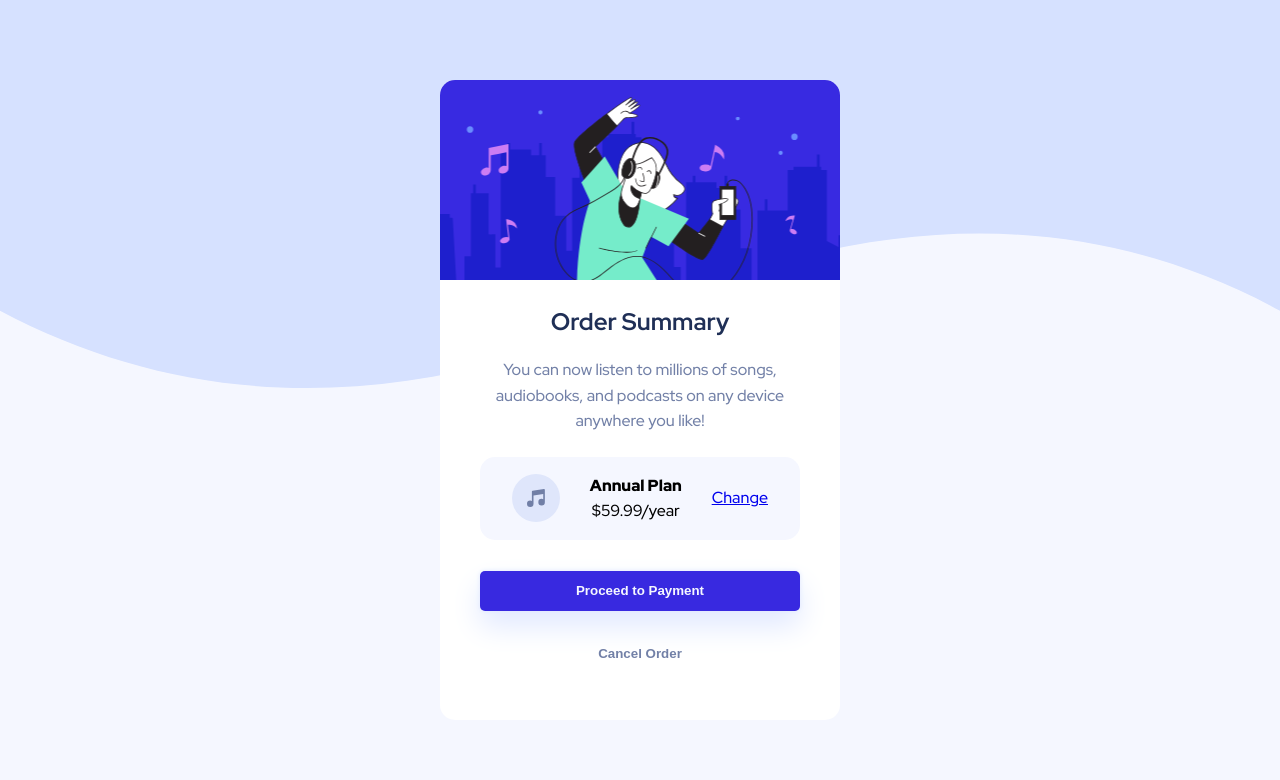
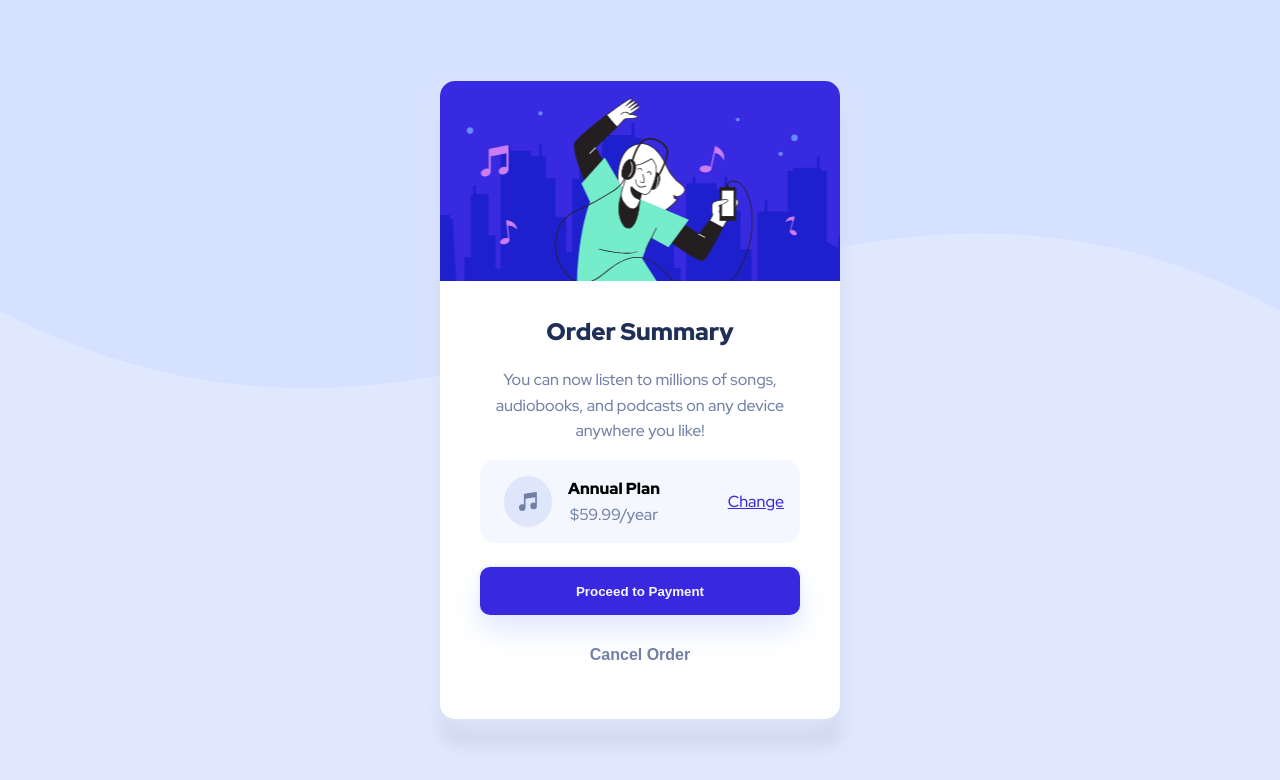
Before and after one commit to egluna-dev/order-summary-component, a plain HTML site: page index.html in a window 1280 px wide. Drawn offline with Linux system fonts and the light colour scheme.

Commit message:
CSS and HTML completed

```diff
--- a/index.html
+++ b/index.html
@@ -19,10 +19,12 @@
                     <p>You can now listen to millions of songs, audiobooks, and podcasts on any device anywhere you like!</p>
                 </div>
                 <div class="card-plan-info">
-                    <img src="/public/imgs/icon-music.svg" alt="">
-                    <div class="card-plan-info-text">
-                        <h4>Annual Plan</h4>
-                        <span>$59.99&#47;year</span>
+                    <div class="card-plan-info-icon-w-text">
+                        <img src="/public/imgs/icon-music.svg" alt="Music icon">
+                        <div class="card-plan-info-text">
+                            <h4>Annual Plan</h4>
+                            <span>$59.99&#47;year</span>
+                        </div>
                     </div>
                     <a href="#!">Change</a>
                 </div>
--- a/styles.css
+++ b/styles.css
@@ -33,21 +33,12 @@ html {
 
 body {
     font-family: var(--ff);
-    background-color: var(--very-pale-blue);
+    background-color: var(--pale-blue);
     line-height: 1.6;
 }
 
 h1, h2, h3 {
     color: var(--dark-blue)
-}
-
-.card-text p {
-    color: var(--desaturated-blue);
-}
-
-.card-text h2 {
-    position: relative;
-    bottom: 1rem;
 }
 
 .container {
@@ -65,13 +56,14 @@ h1, h2, h3 {
 .card {
     display: flex;
     flex-direction: column;
-    width: 400px;
-    height: 80%;
+    width: 90%;
+    height: auto;
     margin: 0 1rem;
     justify-content: center;
     align-items: center;
     background-color: white;
     border-radius: 15px;
+    box-shadow: var(--pale-blue) 0px 14px 28px, rgba(0, 0, 0, 0.1) 1px 25px 15px;
 }
 
 .card-img {
@@ -83,7 +75,6 @@ h1, h2, h3 {
     border-top-right-radius: 15px;
     width: 100%;
     min-height: 25vh;
-    /* max-width: 500px; */
 }
 
 .card-content {
@@ -102,6 +93,19 @@ h1, h2, h3 {
     justify-content: space-evenly;
 }
 
+.card-text p {
+    color: var(--desaturated-blue);
+}
+
+.card-text h2 {
+    position: relative;
+    bottom: 0.5rem;
+    font-weight: var(--fw-heavy);
+    font-size: 1.5rem;
+    margin: 0.5rem 0;
+    color: var(--dark-blue);
+}
+
 .card-plan-info {
     display: flex;
     background-color: var(--very-pale-blue);
@@ -109,10 +113,22 @@ h1, h2, h3 {
     justify-content: space-between;
     align-items: center;
     width: 100%;
-    min-width: 200px;
-    max-width: 40vw;
     margin: 1rem auto;
-    padding: 1rem 2rem;
+    padding: 1rem 1rem;
+}
+
+.card-plan-info-icon-w-text {
+    display: flex;
+    /* flex-direction: column; */
+}
+
+.card-plan-info-icon-w-text img {
+    min-width: 3rem;
+    min-height: 3rem;
+}
+
+.card-plan-info-icon-w-text > * {
+    margin: 0 0.5rem;
 }
 
 .card-plan-info-text {
@@ -124,24 +140,60 @@ h1, h2, h3 {
     font-weight: var(--fw-heavy);
 }
 
+.card-plan-info-text span {
+    color: var(--desaturated-blue)
+}
+
+.card-plan-info a {
+    color: var(--bright-blue);
+    transition: all 200ms ease-in-out;
+}
+
+.card-plan-info a:active {
+    text-decoration: none;
+}
+
 button {
     border: none;
-    border-radius: 5px;
-    height: 2.5rem;
+    border-radius: 10px;
+    height: 3rem;
     margin: 0.5rem 0;
 }
 
 .payment-btn {
     background-color: var(--bright-blue);
-    font-weight: var(--fw-bold);
+    font-weight: var(--fw-heavy);
     color: var(--very-pale-blue);
     box-shadow: var(--pale-blue) 0px 15px 30px 0px, var(--pale-blue) 0px 0px 5px 0px;
+    transition: all 200ms ease-in-out;
+    cursor: pointer;
+}
+
+.payment-btn:active {
+    opacity: 0.5;
 }
 
 .cancel-order-btn {
     background: none;
     color: var(--desaturated-blue);
     font-weight: var(--fw-bold);
+    font-size: 1rem;
+    cursor: pointer;
+    transition: all 200ms ease-in-out;
+}
+
+.cancel-order-btn:active {
+    color: var(--dark-blue);
+}
+
+@media only screen and (min-width: 500px) {
+    .card {
+        width: 400px;
+    }
+
+    .card-plan-info-icon-w-text {
+        flex-direction: row;
+    }
 }
 
 @media only screen and (min-width: 645px) {
```
